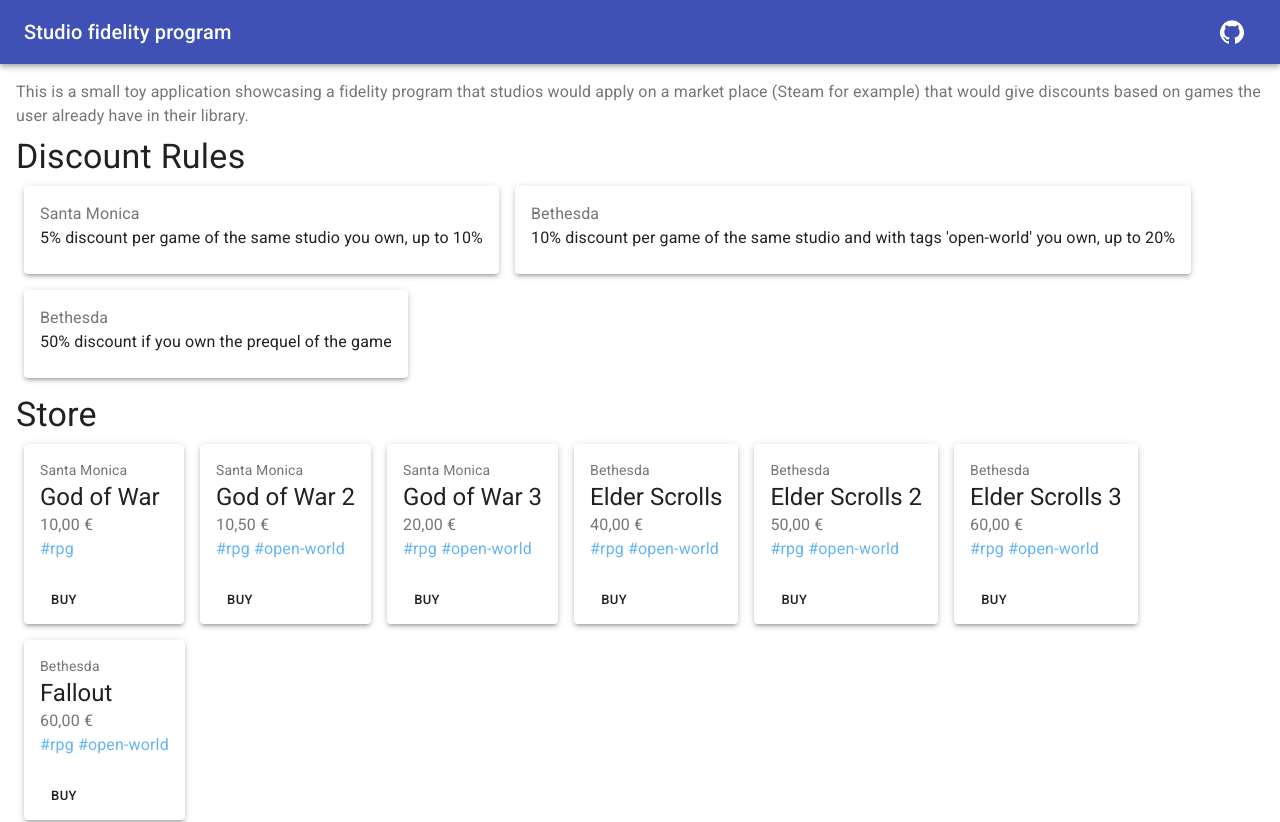
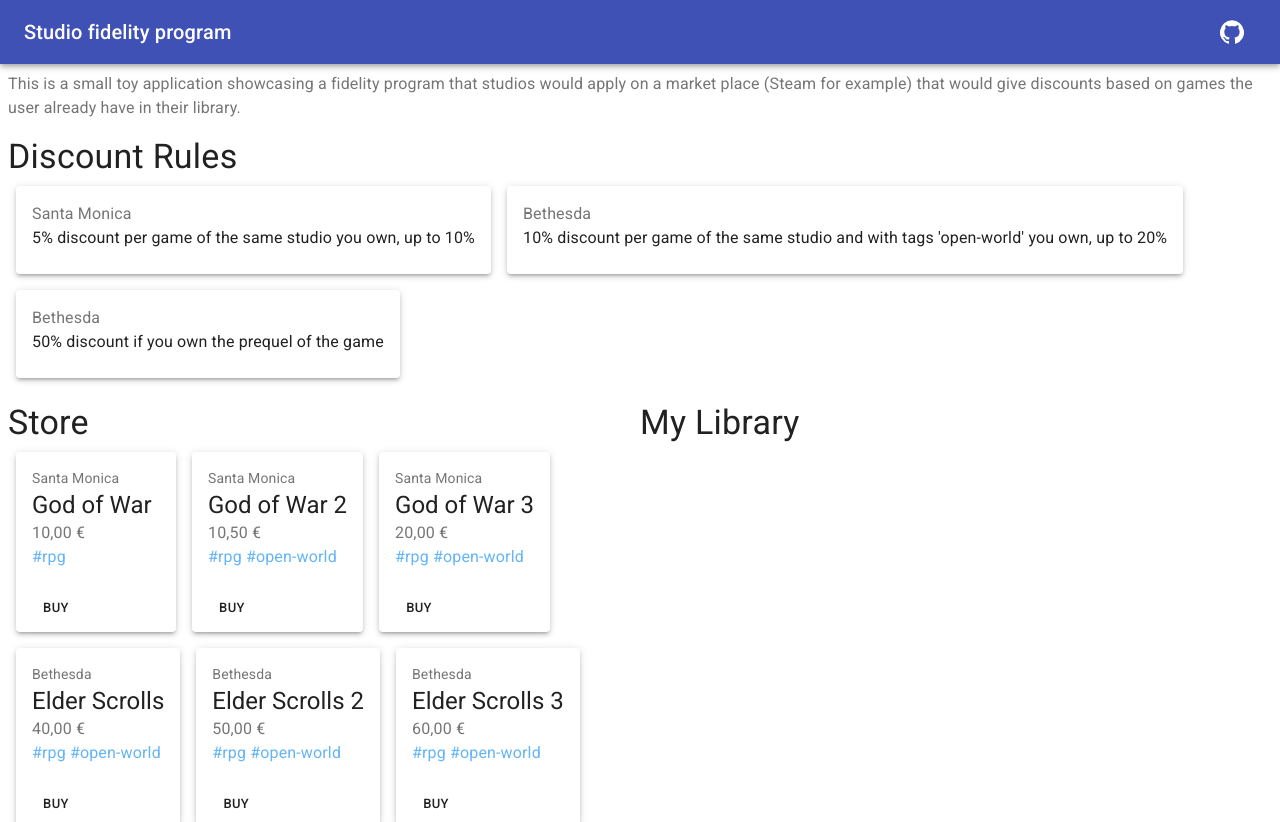
Before and after one commit to Brunomachadob/same-studio-game-discount, a React (Create React App) app: page / in a window 1280 px wide. Shown: the top 822 px of the page. Built offline with nearby package versions, Linux system fonts and the light colour scheme; the HTML template or start-up script is replaced by a standard one.

Commit message:
Layout improvement

```diff
--- a/src/App.tsx
+++ b/src/App.tsx
@@ -4,7 +4,7 @@
 import Toolbar from '@material-ui/core/Toolbar';
 import Typography from '@material-ui/core/Typography';
 import GitHubIcon from '@material-ui/icons/GitHub';
-import { IconButton } from '@material-ui/core';
+import { IconButton, Grid } from '@material-ui/core';
 
 import { Game } from './models/Game';
 import { ALL_GAMES, RULES } from './data/mock';
@@ -18,11 +18,7 @@
 const useStyles = makeStyles((theme: Theme) =>
   createStyles({
     root: {
-      flexGrow: 1,
       padding: theme.spacing(1),
-      '& > *': {
-        margin: theme.spacing(1),
-      }
     },
     title: {
       flexGrow: 1,
@@ -65,13 +61,25 @@
         </Toolbar>
       </AppBar>
       <div className={classes.root}>
+        <Grid container direction="column" spacing={2}>
+          <Grid item>
             <Typography color="textSecondary">
               This is a small toy application showcasing a fidelity program that studios would apply on a
               market place (Steam for example) that would give discounts based on games the user already have in their library.
             </Typography>
+          </Grid>
+          <Grid item>
             <Rules rules={RULES}></Rules>
+          </Grid>
+          <Grid container item direction="row">
+            <Grid item xs={12} sm={6}>
               <Store games={storeGames} onBuyGame={onBuyGame} />
+            </Grid>
+            <Grid item xs={12} sm={6}>
               <Library games={libraryGames} onRemoveGame={onRemoveLibraryGame} />
+            </Grid>
+          </Grid>
+        </Grid>
       </div>
     </div>
   );
```
Lines whose indentation alone changed are shown as unchanged.
